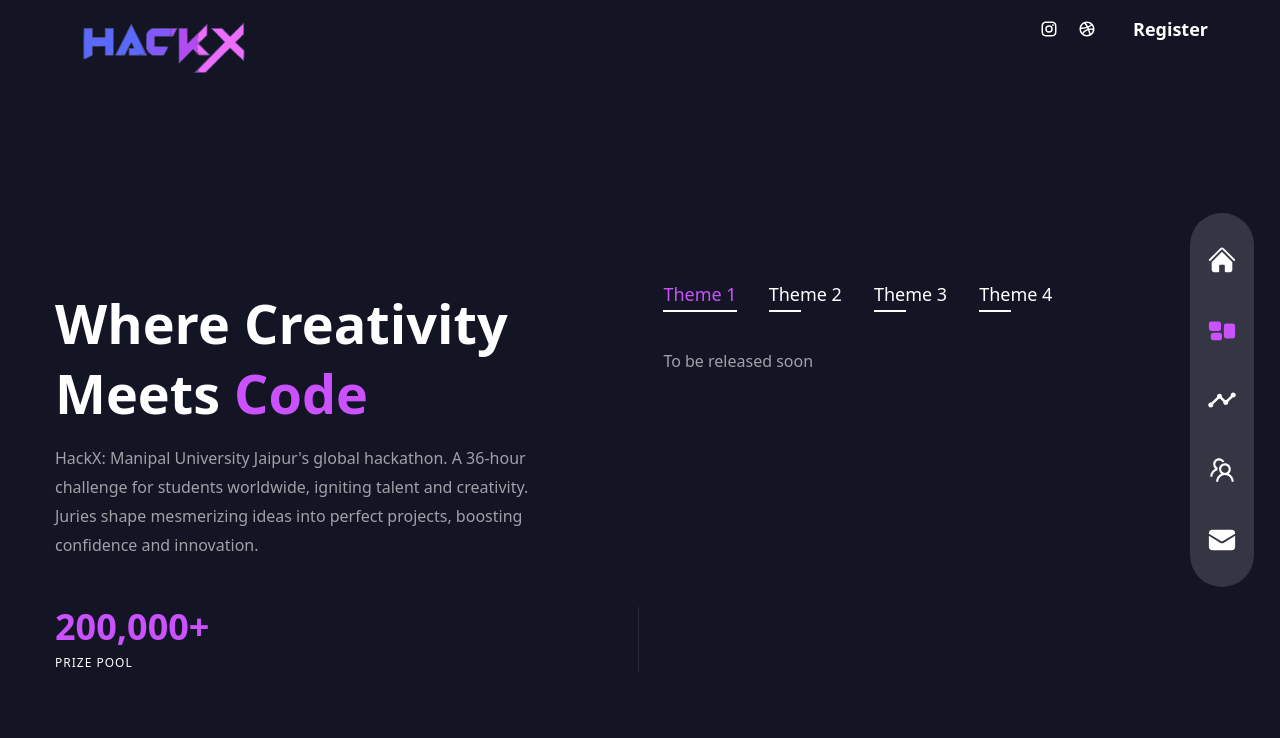
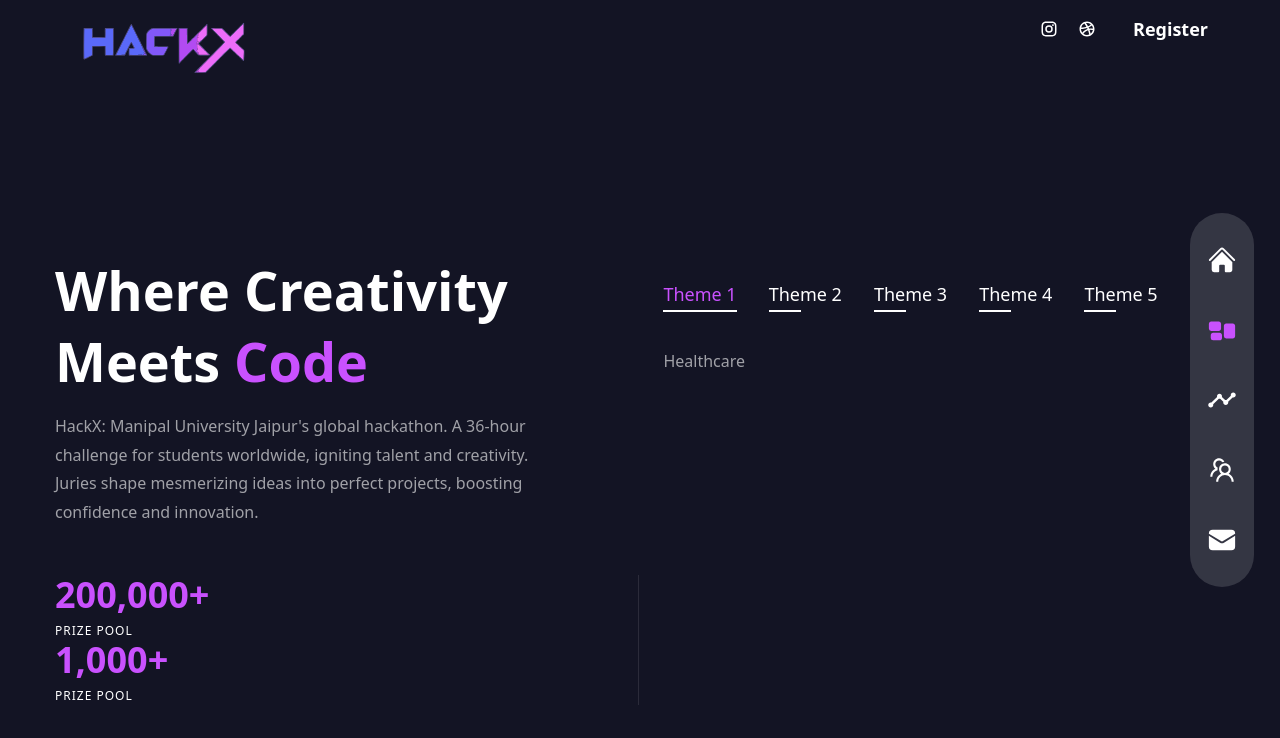
Before and after one commit to MUJHACKX/hackXwebsite, a Next.js app: page /about in a window 1280 px wide. Shown: the top 738 px of the page. Built offline with nearby package versions, Linux system fonts and the light colour scheme.

Commit message:
Update index.js

```diff
--- a/pages/about/index.js
+++ b/pages/about/index.js
@@ -26,7 +26,7 @@ const aboutData = [
     title: 'Theme 1',
     info: [
       {
-        title: 'To be released soon',
+        title: 'Healthcare',
         // stage: '2011 - 2012',
       },
       // {
@@ -51,7 +51,7 @@ const aboutData = [
     title: 'Theme 2',
     info: [
         {
-          title: 'To be released soon',
+          title: 'Fintech',
           // stage: '2011 - 2012',
         },
       // {
@@ -68,7 +68,7 @@ const aboutData = [
     title: 'Theme 3',
     info: [
       {
-        title: 'To be released soon',
+        title: 'Web 3',
         // stage: '2011 - 2012',
       },
       // {
@@ -89,7 +89,28 @@ const aboutData = [
     title: 'Theme 4',
     info: [
       {
-        title: 'To be released soon',
+        title: 'Cyber Security',
+        // stage: '2011 - 2012',
+      },
+      // {
+      //   title: 'Web Development - ABC University, LA, CA',
+      //   stage: '2011',
+      // },
+      // {
+      //   title: 'Computer Science Diploma - AV Technical Institute',
+      //   stage: '2009',
+      // },
+      // {
+      //   title: 'Certified Graphic Designer - ABC Institute, Los Angeles, CA',
+      //   stage: '2006',
+      // },
+    ],
+  },
+  {
+    title: 'Theme 5',
+    info: [
+      {
+        title: 'Open Innovation',
         // stage: '2011 - 2012',
       },
       // {
@@ -147,9 +168,15 @@ const About = () => {
         <div>
           <div>
             {/* EXPERIENCE */}
-            <div className="relative flex-1 after:w-[1px] after:h-full after:bg-white/10 after:absolute after:top-0 after:right-0">
+            <div className="inline:block relative flex-1 after:w-[1px] after:h-full after:bg-white/10 after:absolute after:top-0 after:right-0">
               <div className="text-2xl xl:text-4xl font-extrabold text-accent mb-2 ">
-                <CountUp start={0} end={200000} duration={5} />+
+                <CountUp start={0} end={200000} duration={3} />+
+              </div>
+              <div className="text-xs uppercase tracking-[1px] leading-[1.4] max-w-[100px]">Prize Pool</div>
+            </div>
+            <div className="inline:block relative flex-1 after:w-[1px] after:h-full after:bg-white/10 after:absolute after:top-0 after:right-0">
+              <div className="text-2xl xl:text-4xl font-extrabold text-accent mb-2 ">
+                <CountUp start={0} end={1000} duration={3} />+
               </div>
               <div className="text-xs uppercase tracking-[1px] leading-[1.4] max-w-[100px]">Prize Pool</div>
             </div>
```
